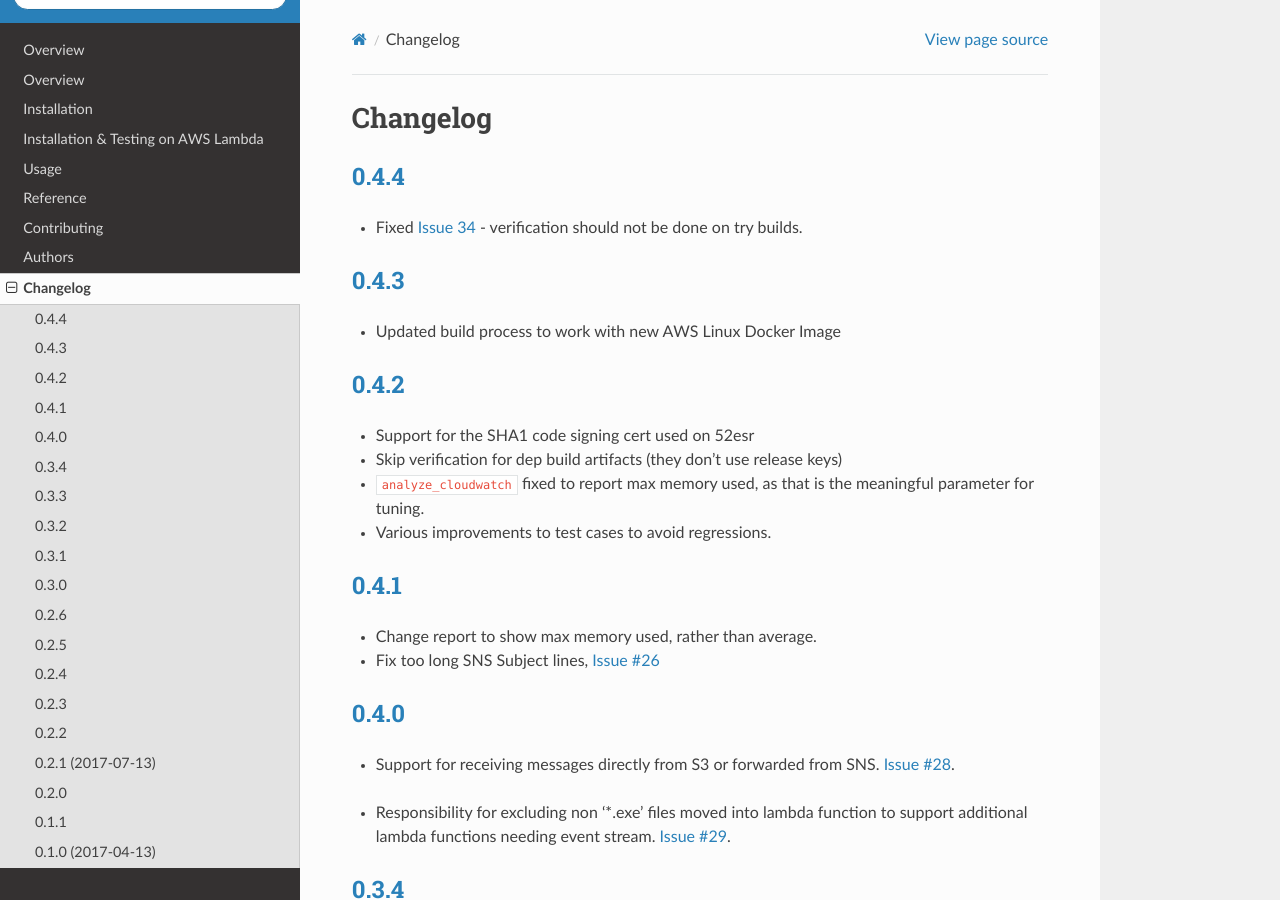
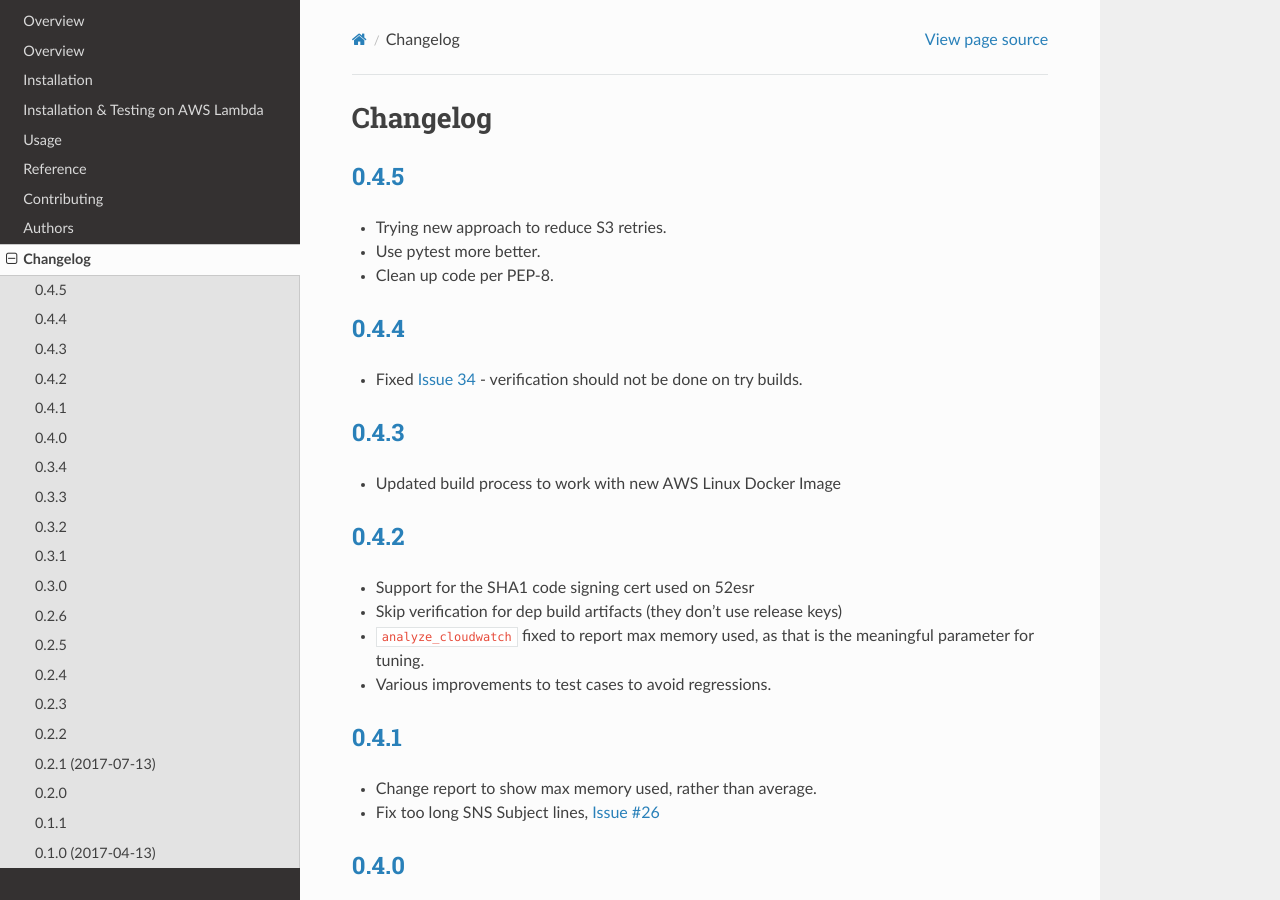
Before and after one commit to mozilla-services/fx-sig-verify, a Sphinx documentation site: the page built from docs/changelog.rst, in a window 1280 px wide and 900 px high. Built offline with Sphinx 7.4.7 and the Read the Docs theme 2.0.0, drawn with Linux system fonts in a browser that asks for light colours.

Commit message:
Bump version: 0.4.4 → 0.4.5

```diff
--- a/CHANGELOG.rst
+++ b/CHANGELOG.rst
@@ -1,5 +1,15 @@
 Changelog
 =========
+`0.4.5`__
+-----------------------------------------
+__ https://github.com/mozilla-services/fx-sig-verify/tree/v0.4.5
+
+- Trying new approach to reduce S3 retries.
+
+- Use pytest more better.
+
+- Clean up code per PEP-8.
+
 `0.4.4`__
 -----------------------------------------
 __ https://github.com/mozilla-services/fx-sig-verify/tree/v0.4.4
--- a/README.rst
+++ b/README.rst
@@ -43,9 +43,9 @@
     :alt: PyPI Package latest release
     :target: https://pypi.python.org/pypi/fx-sig-verify
 
-.. |commits-since| image:: https://img.shields.io/github/commits-since/mozilla-services/fx-sig-verify/v0.4.4.svg
+.. |commits-since| image:: https://img.shields.io/github/commits-since/mozilla-services/fx-sig-verify/v0.4.5.svg
     :alt: Commits since latest release
-    :target: https://github.com/mozilla-services/fx-sig-verify/compare/v0.4.4...master
+    :target: https://github.com/mozilla-services/fx-sig-verify/compare/v0.4.5...master
 
 .. |downloads| image:: https://img.shields.io/pypi/dm/fx-sig-verify.svg
     :alt: PyPI Package monthly downloads
--- a/docs/conf.py
+++ b/docs/conf.py
@@ -29,7 +29,7 @@
 year = '2017'
 author = 'Hal Wine'
 copyright = '{0}, {1}'.format(year, author)
-version = release = '0.4.4'
+version = release = '0.4.5'
 
 pygments_style = 'trac'
 templates_path = ['.']
--- a/setup.cfg
+++ b/setup.cfg
@@ -1,5 +1,5 @@
 [bumpversion]
-current_version = 0.4.4
+current_version = 0.4.5
 commit = True
 tag = True
 parse = (?P<major>\d+)\.(?P<minor>\d+)\.(?P<patch>\d+)(-(?P<dev>\d+))?
--- a/setup.py
+++ b/setup.py
@@ -24,7 +24,7 @@
 
 setup(
     name='fx_sig_verify',
-    version='0.4.4',
+    version='0.4.5',
     license='MPL',
     description='AWS Lambda to check code signatures.',
     long_description='%s\n%s' % (
--- a/src/fx_sig_verify/__init__.py
+++ b/src/fx_sig_verify/__init__.py
@@ -1 +1 @@
-__version__ = "0.4.4"
+__version__ = "0.4.5"
```
